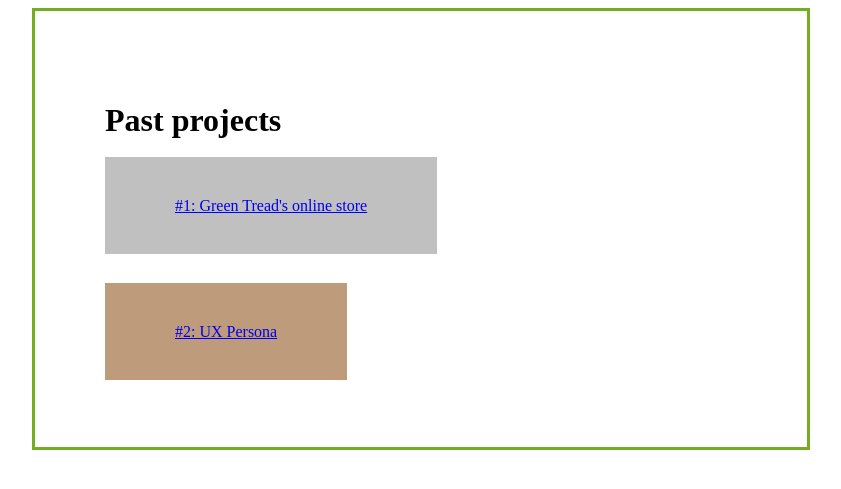
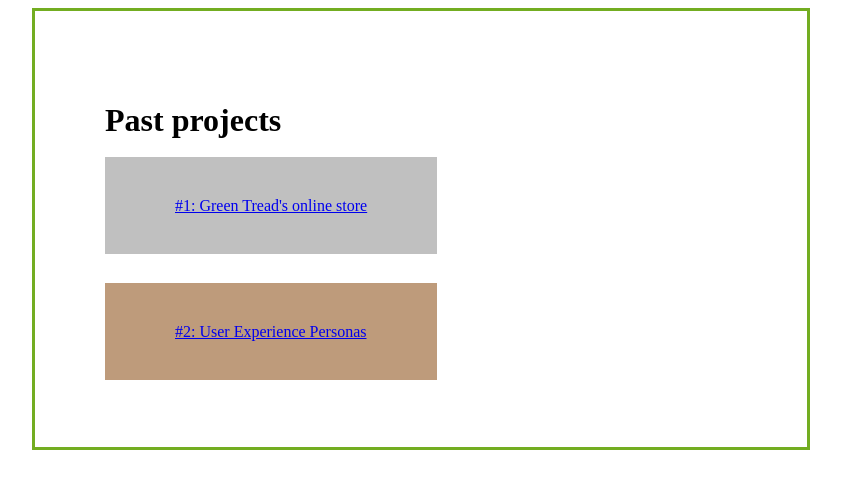
Before and after one commit to juhannakim/juhannakim.github.io, a Jekyll site: the page built from index.html, in a window 1280 px wide. Shown: the top 489 px of the page, without its empty margins (219-1060 px from the left). Built offline with Jekyll 4.4.1, drawn with Linux system fonts in a browser that asks for light colours; nearby versions of some CDN libraries; a script that is not in the unit is left out.

Commit message:
Edit the title of second toggle

```diff
--- a/index.html
+++ b/index.html
@@ -82,7 +82,7 @@ the new design, highlighting each heuristic principle applied to the latter.<br>
 <br>
 <br>
 <br>
-<a href="javascript:toggleDiv('project2');" style="background-color: #be9b7b; padding: 40px 70px 40px 70px;" class="toggle"> #2: UX Persona</a>
+<a href="javascript:toggleDiv('project2');" style="background-color: #be9b7b; padding: 40px 70px 40px 70px;" class="toggle"> #2: User Experience Personas</a>
 <br>
 <br>
 <br>
```
